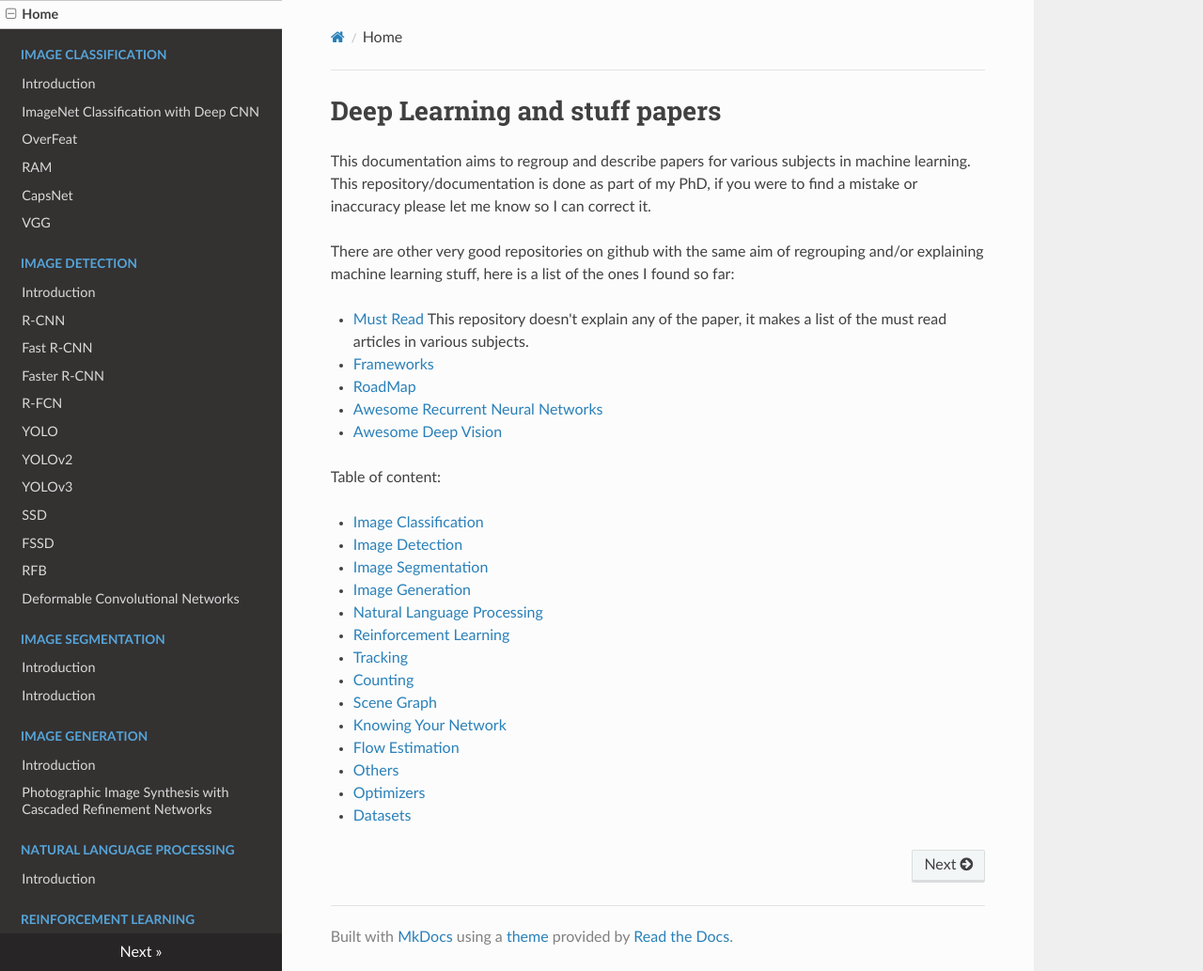
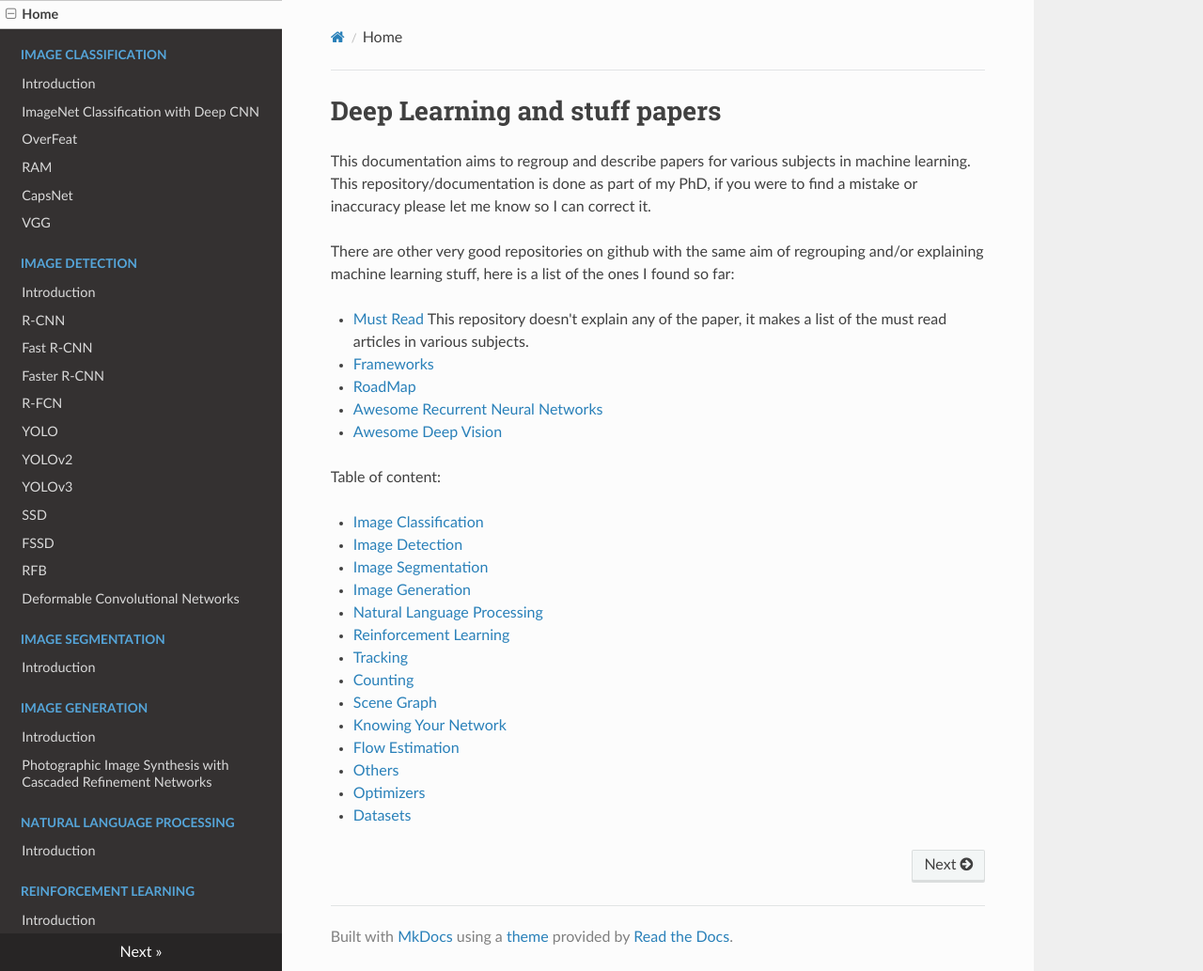
Before and after one commit to D3lt4lph4/papers, an MkDocs documentation site: the page built from docs/index.md, in a window 1280 px wide and 1033 px high. Shown: the whole window at 94% size. Built offline with MkDocs 1.6.1, drawn with Linux system fonts in a browser that asks for light colours; nearby versions of some CDN libraries; old or Windows-style settings are respelled for this version of MkDocs.

Commit message:
removing duplicate

```diff
--- a/mkdocs.yml
+++ b/mkdocs.yml
@@ -41,7 +41,6 @@ pages:
       - RFB: imagedetection/rfb.md
       - Deformable Convolutional Networks: imagedetection/deformableconvolutionalnetworks.md
     - Image Segmentation:
-      - Introduction: imageseg/index.md
       - Introduction: imageseg/index.md
     - Image Generation:
       - Introduction: imagegeneration/index.md
```
